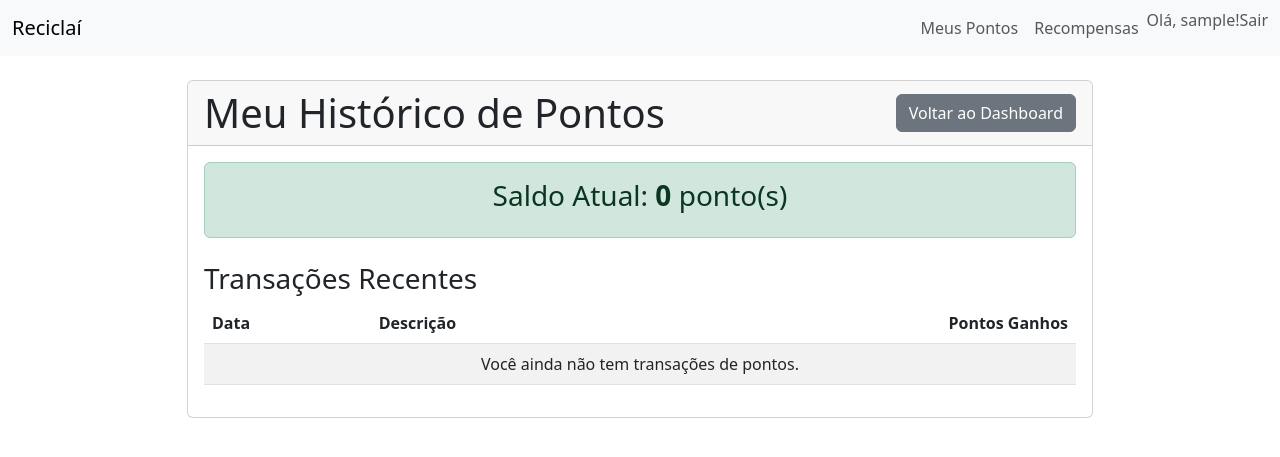
After one commit to ES2-UFPI/ReciclAI-grupo-5, a Django app: page /cidadao/pontos/ in a window 1280 px wide. The commit adds this page. Shown: the top 457 px of the page. Run offline with Django 5.2, Linux system fonts and the light colour scheme; the visitor is signed in with stand-in values (Sample User, id 1); data that the repository does not hold is empty.

Commit message:
Implementar Sistema de Pontos e Recompensas #4 (#77)
* Criação da lógica e da tela de ganhar pontos por entrega #50 #51

* catálogo e resgates #52

* Cadastro de recompensa via admin #4

```diff
--- a/Rec/reciclAI/models.py
+++ b/Rec/reciclAI/models.py
@@ -37,7 +37,7 @@ class Residue(models.Model):
     created_at = models.DateTimeField(auto_now_add=True)
 
     def __str__(self):
-        return f"{self.residue_type} - {self.citizen.username}"
+        return f"{self.residue.residue_type} - {self.citizen.username}"
 
 
 class Collection(models.Model):
@@ -67,7 +67,9 @@ class Collection(models.Model):
 
 class Reward(models.Model):
     name = models.CharField(max_length=100)
+    description = models.TextField(default="Descrição padrão")
     points_required = models.IntegerField()
+    is_active = models.BooleanField(default=True)
 
     def __str__(self):
         return self.name
@@ -80,3 +82,15 @@ class UserReward(models.Model):
 
     def __str__(self):
         return f"{self.user.username} - {self.reward.name}"
+
+
+class PointsTransaction(models.Model):
+    user = models.ForeignKey(
+        User, on_delete=models.CASCADE, related_name="points_transactions"
+    )
+    points_gained = models.IntegerField()
+    transaction_date = models.DateTimeField(auto_now_add=True)
+    description = models.CharField(max_length=255)
+
+    def __str__(self):
+        return f"{self.user.username} - {self.points_gained} pontos em {self.transaction_date}"
--- a/Rec/reciclAI/templates/base.html
+++ b/Rec/reciclAI/templates/base.html
@@ -1,32 +1,29 @@
 <!DOCTYPE html>
 <html lang="pt-br">
 <head>
-    <meta charset="UTF-8" />
-    <meta name="viewport" content="width=device-width, initial-scale=1.0" />
+    <meta charset="UTF-8">
+    <meta name="viewport" content="width=device-width, initial-scale=1.0">
     <title>{% block title %}Reciclaí{% endblock %}</title>
-    <link
-      href="https://cdn.jsdelivr.net/npm/bootstrap@5.3.0/dist/css/bootstrap.min.css"
-      rel="stylesheet"
-    />
+    <link href="https://cdn.jsdelivr.net/npm/bootstrap@5.3.0/dist/css/bootstrap.min.css" rel="stylesheet">
 </head>
 <body>
     <nav class="navbar navbar-expand-lg navbar-light bg-light">
         <div class="container-fluid">
             <a class="navbar-brand" href="{% url 'reciclAI:public_index' %}">Reciclaí</a>
-        <button
-          class="navbar-toggler"
-          type="button"
-          data-bs-toggle="collapse"
-          data-bs-target="#navbarNav"
-          aria-controls="navbarNav"
-          aria-expanded="false"
-          aria-label="Toggle navigation"
-        >
+            <button class="navbar-toggler" type="button" data-bs-toggle="collapse" data-bs-target="#navbarNav" aria-controls="navbarNav" aria-expanded="false" aria-label="Toggle navigation">
                 <span class="navbar-toggler-icon"></span>
             </button>
             <div class="collapse navbar-collapse" id="navbarNav">
                 <ul class="navbar-nav ms-auto">
                     {% if user.is_authenticated %}
+                        {% if user.profile.user_type == 'C' %}
+                            <li class="nav-item">
+                                <a class="nav-link" href="{% url 'reciclAI:points_history' %}">Meus Pontos</a>
+                            </li>
+                            <li class="nav-item">
+                                <a class="nav-link" href="{% url 'reciclAI:rewards_list' %}">Recompensas</a>
+                            </li>
+                        {% endif %}
                         <li class="nav-item">
                             <span class="navbar-text">Olá, {{ user.username }}!</span>
                         </li>
@@ -53,15 +50,15 @@
         {% if messages %}
             <div class="messages">
                 {% for message in messages %}
-        <div
-          class="alert alert-{% if message.tags %}{{ message.tags }}{% else %}info{% endif %}"
-          role="alert"
-        >
+                    <div class="alert alert-{% if message.tags %}{{ message.tags }}{% else %}info{% endif %}" role="alert">
                         {{ message }}
                     </div>
                 {% endfor %}
             </div>
-      {% endif %} {% block content %} {% endblock %}
+        {% endif %}
+
+        {% block content %}
+        {% endblock %}
     </main>
 
     <script src="https://cdn.jsdelivr.net/npm/bootstrap@5.3.0/dist/js/bootstrap.bundle.min.js"></script>
--- /dev/null
+++ b/Rec/reciclAI/templates/reciclAI/points_history.html
@@ -0,0 +1,49 @@
+{% extends 'base.html' %}
+
+{% block title %}Meu Histórico de Pontos - {{ block.super }}{% endblock %}
+
+{% block content %}
+<div class="container mt-4">
+    <div class="row">
+        <div class="col-md-10 offset-md-1">
+            <div class="card">
+                <div class="card-header d-flex justify-content-between align-items-center">
+                    <h1 class="mb-0">Meu Histórico de Pontos</h1>
+                    <a href="{% url 'reciclAI:dashboard' %}" class="btn btn-secondary">Voltar ao Dashboard</a>
+                </div>
+                <div class="card-body">
+                    <div class="alert alert-success text-center">
+                        <h3>Saldo Atual: <strong>{{ profile.points }}</strong> ponto(s)</h3>
+                    </div>
+
+                    <h3 class="mt-4">Transações Recentes</h3>
+                    <div class="table-responsive">
+                        <table class="table table-striped table-hover">
+                            <thead>
+                                <tr>
+                                    <th>Data</th>
+                                    <th>Descrição</th>
+                                    <th class="text-end">Pontos Ganhos</th>
+                                </tr>
+                            </thead>
+                            <tbody>
+                                {% for transaction in transactions %}
+                                    <tr>
+                                        <td>{{ transaction.transaction_date|date:"d/m/Y H:i" }}</td>
+                                        <td>{{ transaction.description }}</td>
+                                        <td class="text-end text-success">+{{ transaction.points_gained }}</td>
+                                    </tr>
+                                {% empty %}
+                                    <tr>
+                                        <td colspan="3" class="text-center">Você ainda não tem transações de pontos.</td>
+                                    </tr>
+                                {% endfor %}
+                            </tbody>
+                        </table>
+                    </div>
+                </div>
+            </div>
+        </div>
+    </div>
+</div>
+{% endblock %}
--- a/Rec/reciclAI/urls.py
+++ b/Rec/reciclAI/urls.py
@@ -17,6 +17,13 @@ urlpatterns = [
         name="request_collection",
     ),
     path("cidadao/coletas/", views.collection_status, name="collection_status"),
+    path("cidadao/pontos/", views.points_history, name="points_history"),
+    path("cidadao/recompensas/", views.rewards_list, name="rewards_list"),
+    path(
+        "cidadao/recompensas/<int:reward_id>/resgatar/",
+        views.redeem_reward,
+        name="redeem_reward",
+    ),
     # --- Fluxo do Coletor ---
     path("coletor/dashboard/", views.collector_dashboard, name="collector_dashboard"),
     path(
--- a/Rec/reciclAI/views.py
+++ b/Rec/reciclAI/views.py
@@ -6,7 +6,7 @@ from django.contrib.auth import login
 from django.db import transaction
 from django.contrib import messages
 from django.utils import timezone
-from .models import Residue, Collection, Profile
+from .models import Residue, Collection, Profile, PointsTransaction, Reward, UserReward
 from .forms import CustomUserCreationForm, ResidueForm, CollectionStatusForm
 
 # --- Views Públicas e de Autenticação ---
@@ -129,6 +129,73 @@ def collection_status(request):
     )
 
 
+@citizen_required
+def points_history(request):
+    """
+    Exibe o saldo de pontos e o histórico de transações do cidadão.
+    """
+    profile = request.user.profile
+    transactions = PointsTransaction.objects.filter(user=request.user).order_by(
+        "-transaction_date"
+    )
+
+    context = {
+        "profile": profile,
+        "transactions": transactions,
+    }
+    return render(request, "reciclAI/points_history.html", context)
+
+
+# --- Sistema de Recompensas ---
+@citizen_required
+def rewards_list(request):
+    """
+    Lista todas as recompensas ativas que o cidadão pode resgatar.
+    """
+    rewards = Reward.objects.filter(is_active=True).order_by("points_required")
+    user_points = request.user.profile.points
+    context = {
+        "rewards": rewards,
+        "user_points": user_points,
+    }
+    return render(request, "reciclAI/rewards_list.html", context)
+
+
+@citizen_required
+@transaction.atomic
+def redeem_reward(request, reward_id):
+    """
+    Processa o resgate de uma recompensa, se o usuário tiver pontos suficientes.
+    """
+    reward = get_object_or_404(Reward, id=reward_id, is_active=True)
+    profile = request.user.profile
+
+    if profile.points >= reward.points_required:
+        # Deduz os pontos
+        profile.points -= reward.points_required
+        profile.save()
+
+        # Registra o resgate
+        UserReward.objects.create(user=request.user, reward=reward)
+
+        # Opcional: registrar a transação de "gasto" de pontos
+        PointsTransaction.objects.create(
+            user=request.user,
+            points_gained=-reward.points_required,
+            description=f"Resgate da recompensa: {reward.name}",
+        )
+
+        messages.success(
+            request, f'Parabéns! Você resgatou a recompensa "{reward.name}".'
+        )
+    else:
+        messages.error(
+            request, "Você não tem pontos suficientes para resgatar esta recompensa."
+        )
+
+    return redirect("reciclAI:rewards_list")
+
+
 # --- Fluxo do Coletor (Existente) ---
 @collector_required
 def collector_dashboard(request):
@@ -214,26 +281,40 @@ def recycler_dashboard(request):
 @recycler_required
 @transaction.atomic
 def process_collection(request, collection_id):
-    """
-    Exibe os detalhes de uma coleta e permite confirmar o processamento.
-    """
     collection = get_object_or_404(
         Collection, id=collection_id, status="ENTREGUE_RECICLADORA"
     )
 
     if request.method == "POST":
+        residue = collection.residue
+        citizen_profile = residue.citizen.profile
+
+        # Define a quantidade de pontos a serem ganhos
+        points_to_award = 10  # Exemplo: 10 pontos por coleta processada
+
         # Atualiza o status da coleta e do resíduo
         collection.status = "PROCESSADO"
         collection.processed_at = timezone.now()
+        residue.status = "PROCESSADO"
+
+        # Adiciona os pontos ao perfil do cidadão
+        citizen_profile.points += points_to_award
+
+        # Cria um registro da transação de pontos
+        PointsTransaction.objects.create(
+            user=residue.citizen,
+            points_gained=points_to_award,
+            description=f"Coleta de {residue.residue_type} processada.",
+        )
+
+        # Salva todas as alterações
         collection.save()
+        residue.save()
+        citizen_profile.save()
 
-        residue = collection.residue
-        residue.status = "PROCESSADO"
-        residue.save()
-
-        # Futuramente, a lógica de pontos será adicionada aqui
         messages.success(
-            request, f'O resíduo "{residue.residue_type}" foi processado com sucesso.'
+            request,
+            f'O resíduo "{residue.residue_type}" foi processado e {points_to_award} pontos foram concedidos ao cidadão.',
         )
         return redirect("reciclAI:recycler_dashboard")
 
```
Also changed, not shown: Rec/reciclAI/admin.py (+9 -0 lines), Rec/reciclAI/templates/reciclAI/rewards_list.html (+49 -12 lines), Rec/reciclAI/migrations/0008_pointstransaction.py (added), Rec/reciclAI/migrations/0009_reward_description_reward_is_active.py (added). Lines whose indentation alone changed are shown as unchanged.
